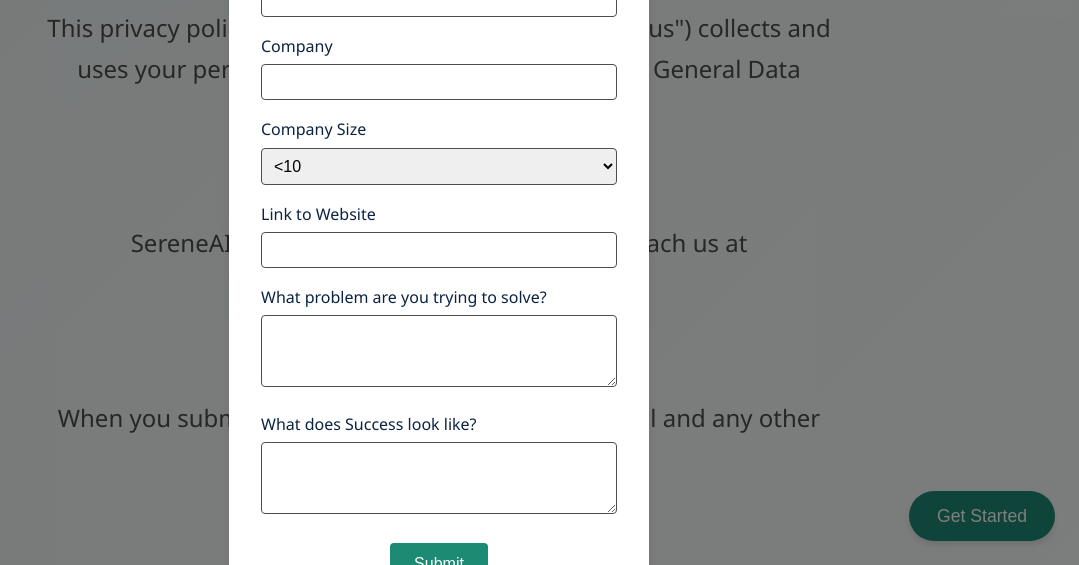
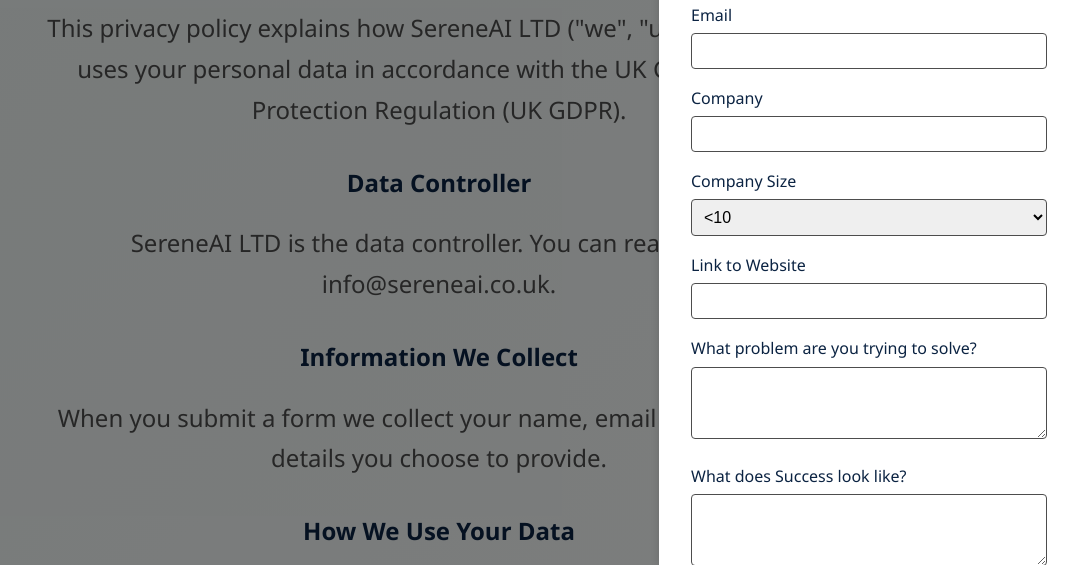
Before and after one commit to Ready2Learn2025/Serene.AI, a plain HTML site: page privacy.html in a window 1280 px wide. Both pictures are taken after a click on the button "Get Started". Shown: the part 235-800 px from the top of the page, without its empty margins (201-1280 px from the left). Drawn offline with Linux system fonts and the light colour scheme.

Commit message:
Refactor CTA into slide-out panel

```diff
--- a/script.js
+++ b/script.js
@@ -114,6 +114,7 @@ document.addEventListener('DOMContentLoaded', function() {
 
   function closeModal() {
     if (ctaModal) {
+      ctaModal.classList.remove('open');
       ctaModal.style.display = 'none';
       document.body.style.overflow = '';
     }
@@ -121,7 +122,9 @@ document.addEventListener('DOMContentLoaded', function() {
 
   if (ctaButton && ctaModal) {
     ctaButton.addEventListener('click', function() {
-      ctaModal.style.display = 'flex';
+      ctaModal.style.display = 'block';
+      // allow layout flush before adding class for transition
+      requestAnimationFrame(() => ctaModal.classList.add('open'));
       document.body.style.overflow = 'hidden';
       const firstInput = document.getElementById('cta-name');
       if (firstInput) firstInput.focus();
--- a/style.css
+++ b/style.css
@@ -377,14 +377,14 @@
     /* === CTA Button === */
     #cta-button {
         position: fixed;
-        bottom: 1.5rem;
-        right: 1.5rem;
+        bottom: 2rem;
+        right: 2rem;
         background-color: var(--teal);
         color: #fff;
         border: none;
-        padding: 0.9rem 1.75rem;
+        padding: 1.1rem 2rem;
         border-radius: 3rem;
-        font-size: 1.1rem;
+        font-size: 1.2rem;
         cursor: pointer;
         box-shadow: 0 4px 6px rgba(0,0,0,0.1);
         z-index: 900;
@@ -414,27 +414,29 @@
         animation: fadeIn 0.3s ease;
         display: none;
         position: fixed;
-        top: 0;
-        left: 0;
-        width: 100%;
-        height: 100%;
+        inset: 0;
         background-color: rgba(0,0,0,0.5);
-        align-items: center;
-        justify-content: center;
         z-index: 1001;
-        padding: 1rem;
-        overflow-y: auto; /* Allow scrolling when content exceeds viewport */
     }
 
     #cta-modal .modal-content {
         background-color: var(--white);
         color: var(--navy);
-        border-radius: 8px;
+        position: absolute;
+        top: 0;
+        right: 0;
+        bottom: 0;
+        width: 100%;
         max-width: 420px;
-        width: 100%;
         padding: 2rem;
-        box-shadow: 0 6px 10px rgba(0,0,0,0.1);
-        text-align: center;
+        box-shadow: -2px 0 8px rgba(0,0,0,0.1);
+        overflow-y: auto;
+        transform: translateX(100%);
+        transition: transform 0.3s ease;
+    }
+
+    #cta-modal.open .modal-content {
+        transform: translateX(0);
     }
 
     #cta-modal label {
```
